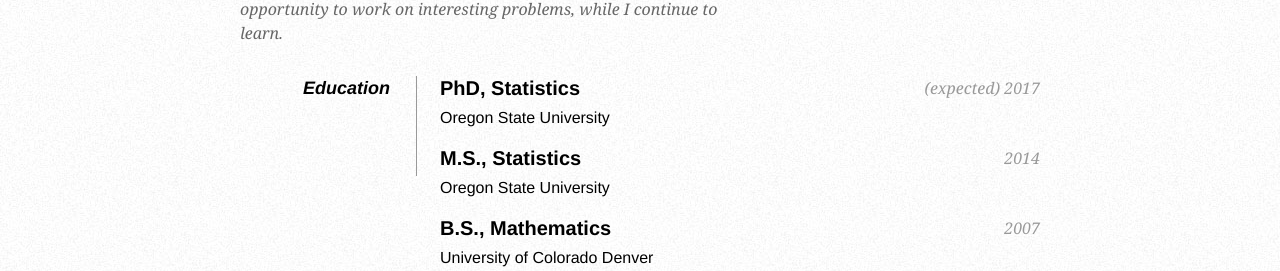
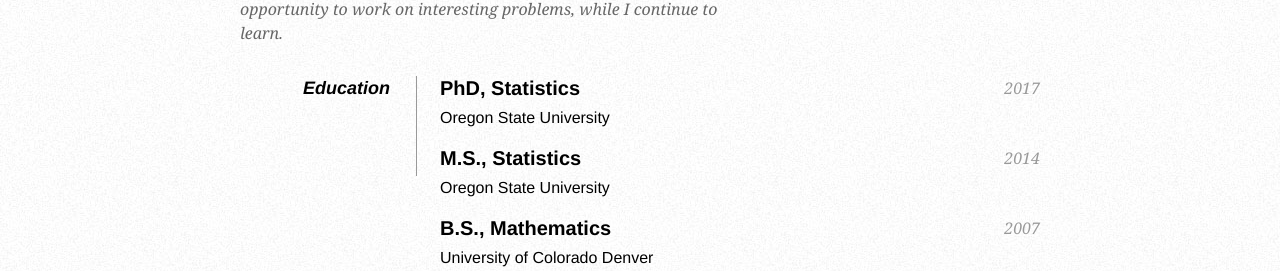
Before and after one commit to cwcomiskey/cwcomiskey.github.io, a Jekyll site: the page resume/index.html, which Jekyll copies as it is, in a window 1280 px wide. Shown: the part 260-531 px from the top of the page. Built offline with Jekyll 4.4.1, drawn with Linux system fonts in a browser that asks for light colours.

Commit message:
Update index.html

```diff
--- a/resume/index.html
+++ b/resume/index.html
@@ -74,7 +74,7 @@
 
             <dt>Education</dt>
             <dd>
-                <h2>PhD, Statistics <span> (expected) 2017</span> </h2>
+                <h2>PhD, Statistics <span> 2017</span> </h2>
                 <p> Oregon State University
             </dd>
 
```
